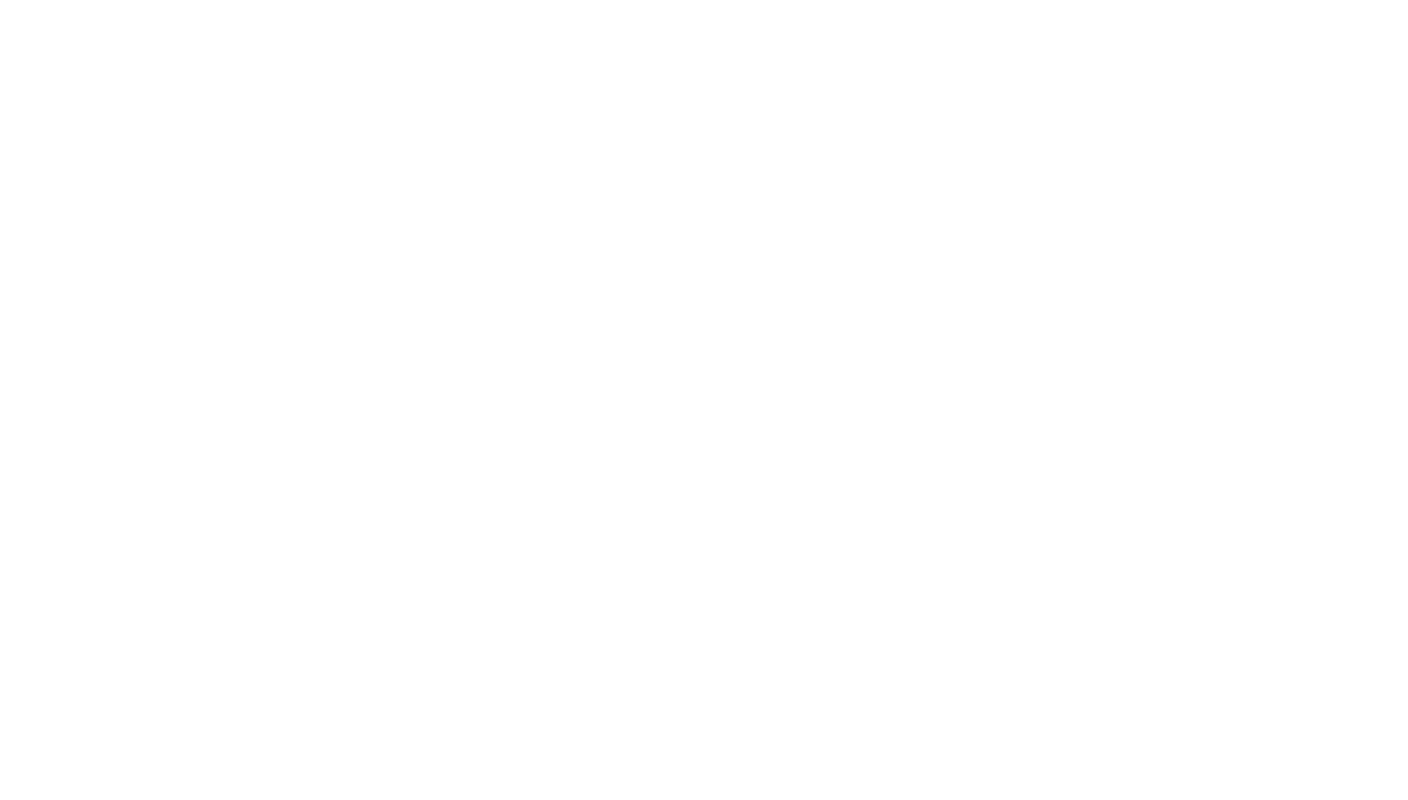
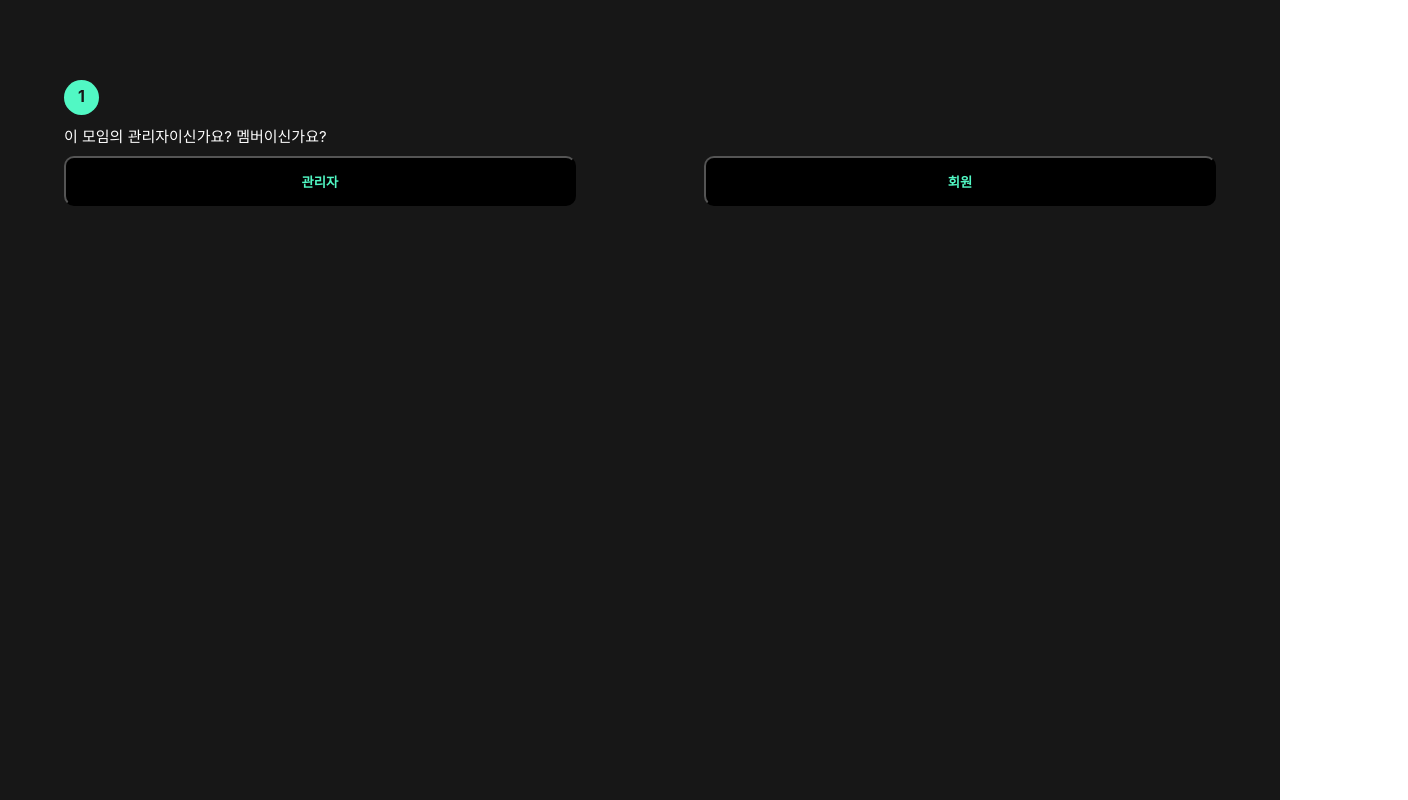
Before and after one commit to whatever-mentoring/Whatssue-FE, a React (Create React App) app: page /join in a window 1280 px wide. Before the commit this address had no page. Shown: the whole page, 1408 px wide, since content can reach past the window. Built offline with nearby package versions, Linux system fonts and the light colour scheme.

Commit message:
Feat: 회원가입 master 버전 1 & 2 화면 완성

```diff
--- a/src/App.js
+++ b/src/App.js
@@ -1,6 +1,8 @@
 import React, { Component } from 'react';
 import { BrowserRouter, Routes, Route } from 'react-router-dom';
+
 import Login from "./pages/login.container";
+import Join from './pages/join.container';
 
 function App() {
   return (
@@ -8,6 +10,7 @@ function App() {
       <BrowserRouter>
         <Routes>
           <Route path='/login' element={<Login/>}></Route>
+          <Route path='/join' element={<Join/>}></Route>
         </Routes>
       </BrowserRouter>
     </div>
--- /dev/null
+++ b/src/components/master/FirstMaster.container.js
@@ -0,0 +1,48 @@
+import { useState, useEffect } from "react";
+import * as S from './FirstMaster.styles.js';
+
+function FirstMaster (props) {
+    const [name, setName] = useState("");
+
+    const handlePage = async (e) => {
+        console.log(props);
+        props.setPage((prev) => prev + 1);
+    };
+
+
+    return (
+        <S.MainWrapper>
+            <S.MainBox>
+            <S.ContentWrapper>
+                <S.NameWrapper>
+                    <S.NameTxt>이름 <span style={{'color': 'red'}}>*</span></S.NameTxt>
+                    <S.NameInput
+                        placeholder="이름"
+                        value={name}
+                        onChange={(e) => setName(e.target.value)}
+                    />
+                </S.NameWrapper>
+                <S.NameWrapper>
+                    <S.NameTxt>아이디 <span style={{'color': 'red'}}>*</span></S.NameTxt>
+                    <S.IdContentWrapper>
+                        <S.IdInput placeholder="아이디"/>
+                        <S.IdCheckBtn>중복 확인</S.IdCheckBtn>
+                    </S.IdContentWrapper>
+                </S.NameWrapper>
+                <S.NameWrapper>
+                    <S.NameTxt>비밀번호 <span style={{'color': 'red'}}>*</span></S.NameTxt>
+                    <S.NameInput placeholder="비밀번호"/>
+                    <S.NameInput placeholder="비밀번호 확인"/>
+                </S.NameWrapper>
+                <S.NameWrapper>
+                    <S.NameTxt>이메일 <span style={{'color': 'red'}}>*</span></S.NameTxt>
+                    <S.NameInput placeholder="ex) whatssue@gmail.com"/>
+                </S.NameWrapper>
+            </S.ContentWrapper>
+            <S.NextBtn active={name.length > 0} onClick={handlePage}>다음</S.NextBtn>
+            </S.MainBox>
+        </S.MainWrapper>
+    )
+};
+
+export default FirstMaster;
--- /dev/null
+++ b/src/components/master/FirstMaster.styles.js
@@ -0,0 +1,93 @@
+import styled from 'styled-components';
+
+export const MainWrapper = styled.div`
+    width: 100%;
+    height: 100vh;
+    background-color: #171717;
+
+`;
+
+export const MainBox = styled.div`
+    height: 80vh;
+    display: flex;
+    flex-direction: column;
+    justify-content: space-between;
+
+`;
+
+export const ContentWrapper = styled.div`
+    // width: 90%;
+    margin: 0 5%;
+`;
+
+export const NameWrapper = styled.div`
+    width: 100%;
+    margin-top: 15px;
+    // margin: 0 5%;
+`;
+
+export const NameTxt = styled.div`
+    color: #fff;
+    margin: 5px 0;
+`;
+
+export const NameInput = styled.input`
+    width: 90%;
+    height: 50px;
+    padding: 0 5%;
+    border-radius: 10px;
+    color: #ffffff;
+    border: 1px solid #5F5F5F;
+    background-color: #171717;
+
+    &:focus{
+        outline-color: #51F8C4;
+        color: #51F8C4;
+    }
+`;
+
+export const IdContentWrapper = styled.div`
+    width: 100%;
+    display: flex;
+    flex-direction: row;
+`;
+
+export const IdInput = styled.input`
+width: 80%;
+height: 50px;
+padding: 0 5%;
+margin-right: 5%;
+border-radius: 10px;
+color: #ffffff;
+border: 1px solid #5F5F5F;
+background-color: #171717;
+
+&:focus{
+    outline-color: #51F8C4;
+    color: #51F8C4;
+}
+`;
+
+export const IdCheckBtn = styled.button`
+    width: 40%;
+    height: 50px;
+    border-radius: 10px;
+    background-color: #282828;
+    color: #5F5F5F;
+`;
+
+export const NextBtn = styled.button`
+    width: 90%;
+    height: 50px;
+    margin: 0 5%;
+    border-radius: 10px;
+    border: none;
+
+    background-color: ${(props) =>
+        props.active ? "#51F8C4" : "#282828"
+    };
+
+    color: ${(props) =>
+        props.active ? "#171717" : "#5F5F5F"
+    };
+`;
--- /dev/null
+++ b/src/components/master/SecondMaster.container.js
@@ -0,0 +1,27 @@
+import { useState, useEffect } from "react";
+import * as S from './SecondMaster.styles.js';
+
+function SecondMaster (props) {
+    const onSubmitData = (e) => {
+        props.setPage((prev) => prev + 1);
+    };
+
+    return (
+        <S.MainWrapper>
+            <S.ContentWrapper>
+                <S.TitleTxt>전화번호 <span style={{'color': 'red'}}>*</span></S.TitleTxt>
+                <S.BoxWrapper>
+                    <S.Input placeholder="ex) 01012345678"/>
+                    <S.Btn>인증번호 받기</S.Btn>
+                </S.BoxWrapper>
+                <S.BoxWrapper>
+                    <S.Input placeholder="인증번호"/>
+                    <S.Btn>확인</S.Btn>
+                </S.BoxWrapper>
+            </S.ContentWrapper>
+            <S.JoinBtn onClick={onSubmitData}>회원가입</S.JoinBtn>
+        </S.MainWrapper>
+    )
+};
+
+export default SecondMaster;
--- /dev/null
+++ b/src/components/master/SecondMaster.styles.js
@@ -0,0 +1,35 @@
+import styled from 'styled-components';
+
+export const MainWrapper = styled.div`
+    width: 100%;
+    height: 100vh;
+    background-color: #171717;
+
+    padding: 0 5%;
+`;
+
+export const ContentWrapper = styled.div`
+
+`;
+
+export const TitleTxt = styled.div`
+    color: #fff;
+    font-size: 15px;
+`;
+
+export const BoxWrapper = styled.div`
+    display: flex;
+    flex-direction: row;
+`;
+
+export const Input = styled.input`
+
+`;
+
+export const Btn = styled.button`
+
+`;
+
+export const JoinBtn = styled.button`
+
+`;
--- /dev/null
+++ b/src/components/master/ThirdMaster.container.js
@@ -0,0 +1,7 @@
+function ThirdMaster(props) {
+    return(
+        <></>
+    );
+}
+
+export default ThirdMaster;
--- /dev/null
+++ b/src/pages/join.container.js
@@ -0,0 +1,59 @@
+import { useState, useEffect } from "react";
+import * as S from './join.styles.js';
+
+import FirstMaster from "../components/master/FirstMaster.container";
+import SecondMaster from "../components/master/SecondMaster.container";
+import ThirdMaster from "../components/master/ThirdMaster.container.js"
+
+function Join (){
+    const [page, setPage] = useState(1);
+    const [role, setRole] = useState("");
+
+    // Master 회원가입
+    const pageList = [
+        {page: 2, name: FirstMaster},
+        {page: 3, name: SecondMaster},
+        {page: 4, name: ThirdMaster}
+    ]
+
+    const currentPage = pageList.find((el) => el.page === page);
+    useEffect(() => {}, [page]);
+
+
+    return (
+        <S.MainWrapper>
+            {
+                role === "" ? (
+                    <S.RoleWrapper>
+                        <S.NumWrapper>{page}</S.NumWrapper>
+                        <S.SubTitle>이 모임의 관리자이신가요? 멤버이신가요?</S.SubTitle>
+                        <S.ButtonWrapper>
+                            <S.MasterBtn type='button' onClick={(e) => {setRole("master"); setPage((prev) => prev + 1);}}>관리자</S.MasterBtn>
+                            <S.MemberBtn type='button' onClick={(e) => {setRole("member"); setPage((prev) => prev + 1);}}>회원</S.MemberBtn>
+                        </S.ButtonWrapper>
+                    </S.RoleWrapper>
+                ) : (
+                    role === "master" ? (
+                        <>
+                            <S.RoleWrapper>
+                                <S.NumWrapper>{page}</S.NumWrapper>
+                            </S.RoleWrapper>
+                            {currentPage.page === 4 ? (<currentPage.name setPage={setPage}/>) : (<currentPage.name setPage={setPage}/>)}
+                        </>
+                    ) : (
+                        <S.RoleWrapper>
+                            <S.NumWrapper>{page}</S.NumWrapper>
+                            <S.ButtonWrapper>
+                                <S.MasterBtn type='button' onClick={(e) => setRole("master")}>관리자</S.MasterBtn>
+                                <S.MemberBtn type='button' onClick={(e) => setRole("member")}>회원</S.MemberBtn>
+                            </S.ButtonWrapper>
+                        </S.RoleWrapper>
+                    )
+
+                )
+            }
+        </S.MainWrapper>
+    )
+};
+
+export default Join;
--- /dev/null
+++ b/src/pages/join.styles.js
@@ -0,0 +1,56 @@
+import styled from 'styled-components'
+
+export const MainWrapper = styled.div`
+    width: 100%;
+    height: 100vh;
+    background-color: #171717;
+
+
+`
+
+export const RoleWrapper = styled.div`
+    width: 100%;
+    padding: 10vh 5% 0 5%;
+`;
+
+export const NumWrapper = styled.div`
+    color: #171717;
+    width: 35px;
+    height: 35px;
+    border-radius: 50px;
+    background-color: #51F8C4;
+    text-align: center;
+    line-height: 32px;
+    font-weight: bold;
+    margin-bottom: 5px;
+`;
+
+export const SubTitle = styled.div`
+    color: #fff;
+    font-size: 15px;
+    margin: 10px 0;
+`;
+
+export const ButtonWrapper = styled.div`
+    width: 100%;
+`;
+
+export const MasterBtn = styled.button`
+    width: 40%;
+    height: 50px;
+    border-radius: 10px;
+    background-color: #000;
+    color: #51F8C4;
+    margin-right: 5%;
+    font-weight: bold;
+`
+
+export const MemberBtn = styled.button`
+    width: 40%;
+    height: 50px;
+    border-radius: 10px;
+    background-color: #000;
+    color: #51F8C4;
+    margin-left: 5%;
+    font-weight: bold;
+`;
--- a/src/pages/login.container.js
+++ b/src/pages/login.container.js
@@ -1,5 +1,6 @@
 import { useState, useEffect } from "react";
 import * as S from './login.styles.js';
+import { Link } from "react-router-dom";
 
 function Login (){
     return (
@@ -12,7 +13,7 @@ function Login (){
                 <S.ContentId placeholder="아이디"/>
                 <S.ContentPw placeholder="비밀번호"/>
                 <S.ContentBtn>로그인</S.ContentBtn>
-                <S.JoinTxt>아직 계정이 없으신가요? 회원가입</S.JoinTxt>
+                <S.JoinTxt>아직 계정이 없으신가요? <Link to="/join" style={{'color': '#fff'}}>회원가입</Link></S.JoinTxt>
             </S.ContentWrapper>
         </S.MainWrapper>
     )
```
Also changed, not shown: src/components/master/ThirdMaster.styles.js (added).
